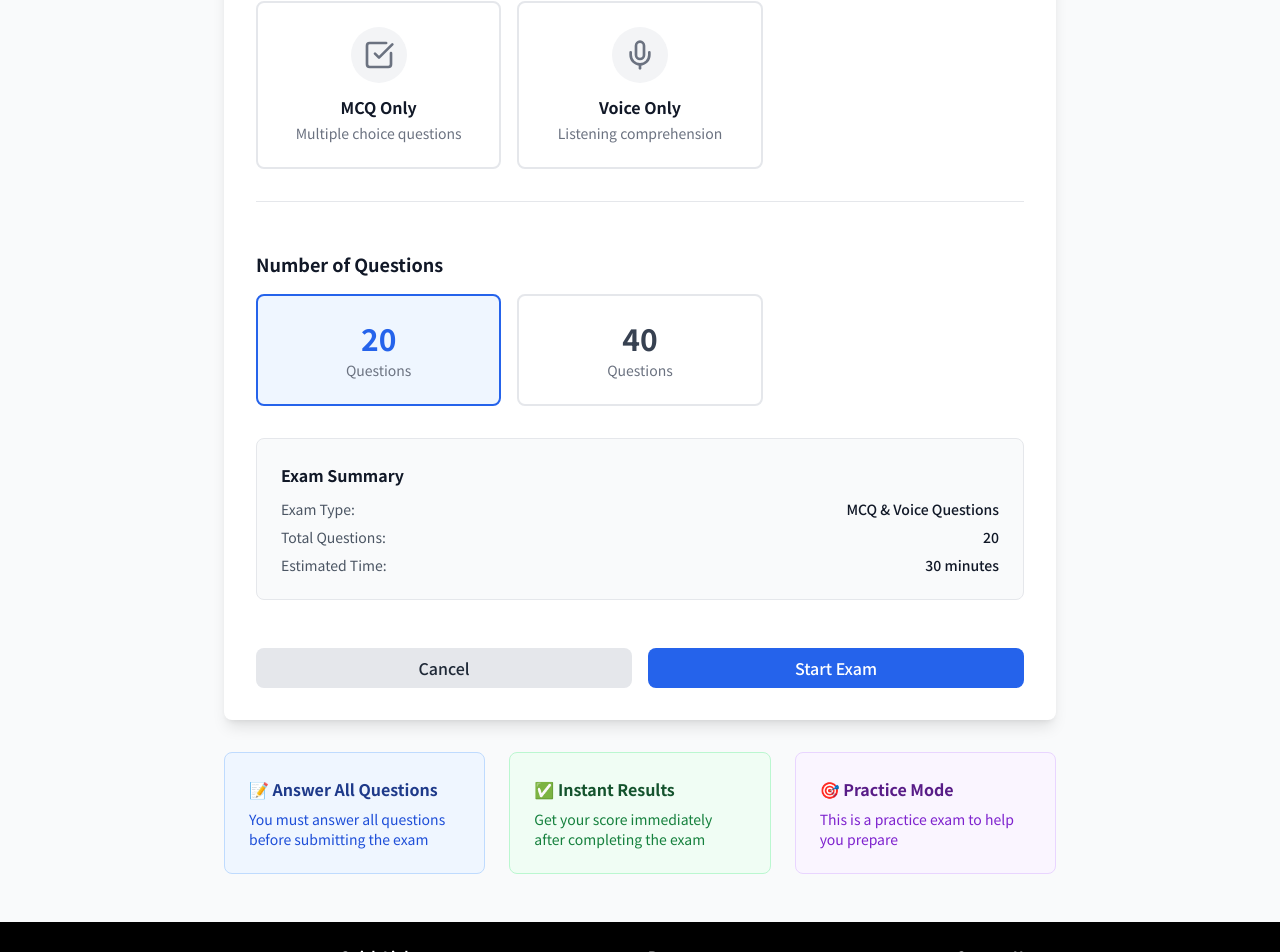
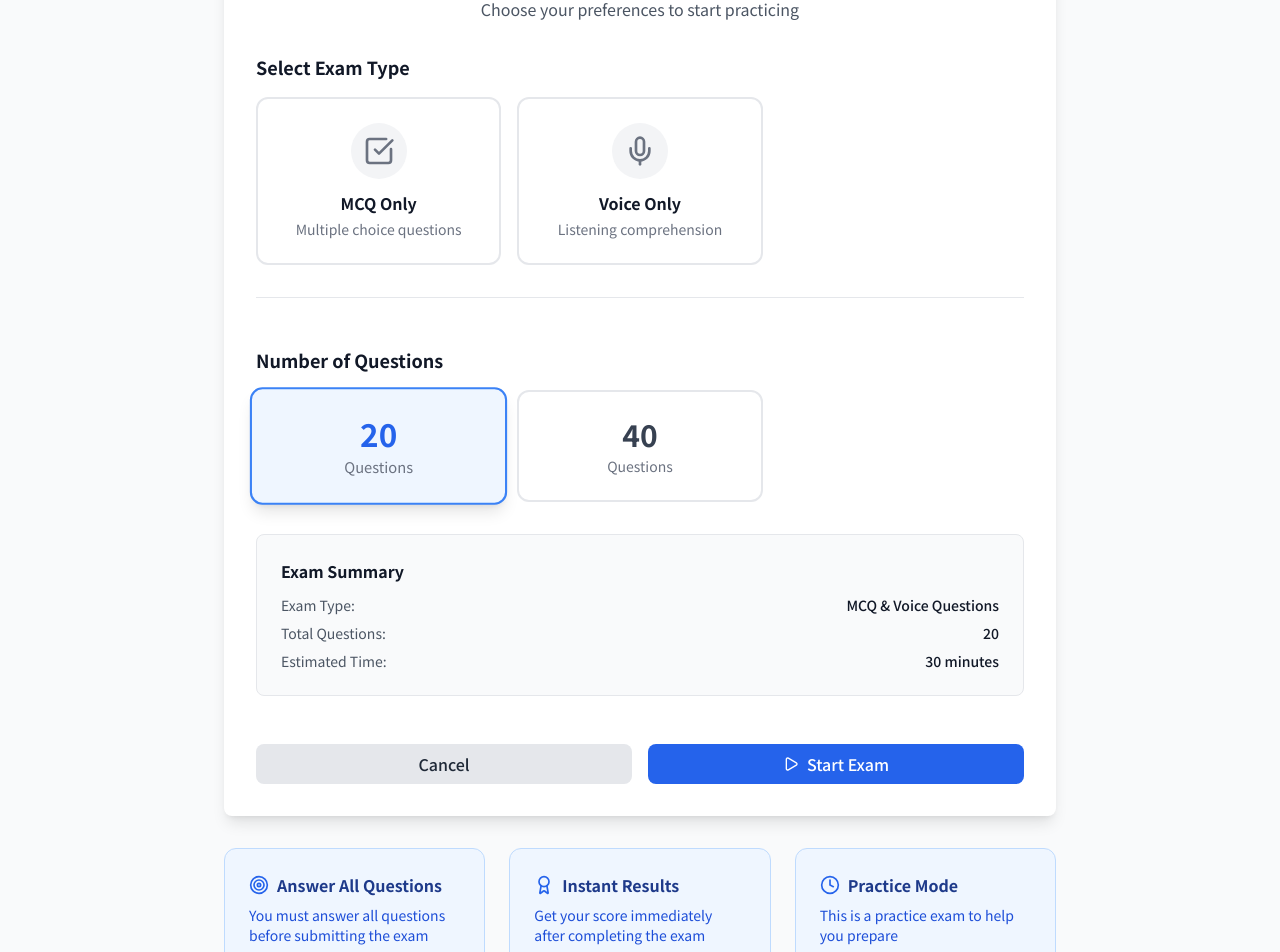
Before and after one commit to RuchiraRTG/Koren_Course_LMS_Frontend, a React (Vite) app in the folder Koren_Lms/: page /mock-exam in a window 1280 px wide. Shown: the part 292-1244 px from the top of the page. Built offline with nearby package versions, Linux system fonts and the light colour scheme.

Commit message:
all update

```diff
--- a/Koren_Lms/src/pages/MockExam.jsx
+++ b/Koren_Lms/src/pages/MockExam.jsx
@@ -1,6 +1,6 @@
 import React, { useState } from 'react';
 import { useNavigate } from 'react-router-dom';
-import { FileQuestion, ArrowLeft, Music, CheckSquare, Mic } from 'lucide-react';
+import { FileQuestion, ArrowLeft, CheckSquare, Mic, Play, Clock, Award, Target } from 'lucide-react';
 import Footer from '../components/Footer';
 import LMSLogo from '../assets/LMSLOGO.png';
 
@@ -58,9 +58,17 @@ const MockExam = () => {
   };
 
   return (
-  <div className="min-h-screen bg-gray-50">
+  <div className="min-h-screen bg-gray-50 relative overflow-hidden">
+      {/* Watermark background */}
+      <div className="absolute inset-0 flex items-center justify-center pointer-events-none select-none opacity-5">
+        <img
+          src={LMSLogo}
+          alt="LMS Watermark"
+          className="object-contain w-[80%] max-w-[900px] sm:w-[70%] lg:w-[50%]"
+        />
+      </div>
       {/* Header */}
-      <header className="bg-white shadow-sm border-b">
+      <header className="bg-white shadow-sm border-b relative z-10">
         <div className="max-w-4xl mx-auto px-4 sm:px-6 lg:px-8">
           <div className="flex items-center h-14 sm:h-16">
             <button
@@ -78,10 +86,13 @@ const MockExam = () => {
       </header>
 
       {/* Main Content */}
-      <main className="max-w-4xl mx-auto px-4 sm:px-6 lg:px-8 py-6 sm:py-8 lg:py-12">
+      <main className="relative z-10 max-w-4xl mx-auto px-4 sm:px-6 lg:px-8 py-6 sm:py-8 lg:py-12">
         <div className="bg-white rounded-lg shadow-lg p-4 sm:p-6 lg:p-8">
           {/* Title Section */}
           <div className="text-center mb-6 sm:mb-8">
+                        <div className="flex justify-center mb-4">
+                          <img src={LMSLogo} alt="LMS Logo" className="h-16 w-16 sm:h-20 sm:w-20 object-contain" />
+                        </div>
             <h2 className="text-xl sm:text-2xl lg:text-3xl font-bold text-gray-900 mb-2 sm:mb-3">
               Configure Your Mock Exam
             </h2>
@@ -101,10 +112,10 @@ const MockExam = () => {
 
 
                 {/* MCQ Only Option */}
-                <label className={`relative flex flex-col items-center p-4 sm:p-6 border-2 rounded-lg cursor-pointer transition-all ${
+                <label className={`relative flex flex-col items-center p-4 sm:p-6 border-2 rounded-xl cursor-pointer transition-all duration-300 transform ${
                   examConfig.examType === 'mcq'
-                    ? 'border-blue-600 bg-blue-50'
-                    : 'border-gray-200 hover:border-blue-300'
+                    ? 'border-blue-500 bg-blue-50 shadow-lg scale-105'
+                    : 'border-gray-200 hover:border-blue-400 hover:bg-blue-50 hover:shadow-md hover:scale-102'
                 }`}>
                   <input
                     type="radio"
@@ -114,11 +125,11 @@ const MockExam = () => {
                     onChange={handleChange}
                     className="sr-only"
                   />
-                  <div className={`mb-2 sm:mb-3 p-2 sm:p-3 rounded-full ${
-                    examConfig.examType === 'mcq' ? 'bg-blue-100' : 'bg-gray-100'
+                  <div className={`mb-2 sm:mb-3 p-2 sm:p-3 rounded-full transition-all duration-300 ${
+                    examConfig.examType === 'mcq' ? 'bg-blue-500 shadow-lg' : 'bg-gray-100 group-hover:bg-blue-100'
                   }`}>
-                    <CheckSquare className={`h-6 w-6 sm:h-8 sm:w-8 ${
-                      examConfig.examType === 'mcq' ? 'text-blue-600' : 'text-gray-500'
+                    <CheckSquare className={`h-6 w-6 sm:h-8 sm:w-8 transition-colors duration-300 ${
+                      examConfig.examType === 'mcq' ? 'text-white' : 'text-gray-500'
                     }`} />
                   </div>
                   <span className="text-sm sm:text-base font-semibold text-gray-900 mb-1">
@@ -128,8 +139,8 @@ const MockExam = () => {
                     Multiple choice questions
                   </span>
                   {examConfig.examType === 'mcq' && (
-                    <div className="absolute top-2 right-2 sm:top-3 sm:right-3">
-                      <div className="bg-blue-600 rounded-full p-1">
+                    <div className="absolute top-2 right-2 sm:top-3 sm:right-3 animate-bounce">
+                      <div className="bg-blue-500 rounded-full p-1 shadow-lg">
                         <CheckSquare className="h-3 w-3 sm:h-4 sm:w-4 text-white" />
                       </div>
                     </div>
@@ -137,10 +148,10 @@ const MockExam = () => {
                 </label>
 
                 {/* Voice Only Option */}
-                <label className={`relative flex flex-col items-center p-4 sm:p-6 border-2 rounded-lg cursor-pointer transition-all ${
+                <label className={`relative flex flex-col items-center p-4 sm:p-6 border-2 rounded-xl cursor-pointer transition-all duration-300 transform ${
                   examConfig.examType === 'voice'
-                    ? 'border-purple-600 bg-purple-50'
-                    : 'border-gray-200 hover:border-purple-300'
+                    ? 'border-blue-500 bg-blue-50 shadow-lg scale-105'
+                    : 'border-gray-200 hover:border-blue-400 hover:bg-blue-50 hover:shadow-md hover:scale-102'
                 }`}>
                   <input
                     type="radio"
@@ -150,11 +161,11 @@ const MockExam = () => {
                     onChange={handleChange}
                     className="sr-only"
                   />
-                  <div className={`mb-2 sm:mb-3 p-2 sm:p-3 rounded-full ${
-                    examConfig.examType === 'voice' ? 'bg-purple-100' : 'bg-gray-100'
+                  <div className={`mb-2 sm:mb-3 p-2 sm:p-3 rounded-full transition-all duration-300 ${
+                    examConfig.examType === 'voice' ? 'bg-blue-500 shadow-lg' : 'bg-gray-100 group-hover:bg-blue-100'
                   }`}>
-                    <Mic className={`h-6 w-6 sm:h-8 sm:w-8 ${
-                      examConfig.examType === 'voice' ? 'text-purple-600' : 'text-gray-500'
+                    <Mic className={`h-6 w-6 sm:h-8 sm:w-8 transition-colors duration-300 ${
+                      examConfig.examType === 'voice' ? 'text-white' : 'text-gray-500'
                     }`} />
                   </div>
                   <span className="text-sm sm:text-base font-semibold text-gray-900 mb-1">
@@ -164,8 +175,8 @@ const MockExam = () => {
                     Listening comprehension
                   </span>
                   {examConfig.examType === 'voice' && (
-                    <div className="absolute top-2 right-2 sm:top-3 sm:right-3">
-                      <div className="bg-purple-600 rounded-full p-1">
+                    <div className="absolute top-2 right-2 sm:top-3 sm:right-3 animate-bounce">
+                      <div className="bg-blue-500 rounded-full p-1 shadow-lg">
                         <CheckSquare className="h-3 w-3 sm:h-4 sm:w-4 text-white" />
                       </div>
                     </div>
@@ -183,10 +194,10 @@ const MockExam = () => {
                 {['20', '40'].map((num) => (
                   <label
                     key={num}
-                    className={`flex items-center justify-center p-4 sm:p-6 border-2 rounded-lg cursor-pointer transition-all ${
+                    className={`flex items-center justify-center p-4 sm:p-6 border-2 rounded-xl cursor-pointer transition-all duration-300 transform ${
                       examConfig.numberOfQuestions === num
-                        ? 'border-primary-600 bg-primary-50'
-                        : 'border-gray-200 hover:border-primary-300'
+                        ? 'border-blue-500 bg-blue-50 shadow-lg scale-105'
+                        : 'border-gray-200 hover:border-blue-400 hover:bg-blue-50 hover:shadow-md hover:scale-105'
                     }`}
                   >
                     <input
@@ -198,9 +209,9 @@ const MockExam = () => {
                       className="sr-only"
                     />
                     <div className="text-center">
-                      <div className={`text-2xl sm:text-3xl font-bold mb-1 ${
+                      <div className={`text-2xl sm:text-3xl font-bold mb-1 transition-colors duration-300 ${
                         examConfig.numberOfQuestions === num
-                          ? 'text-primary-600'
+                          ? 'text-blue-600'
                           : 'text-gray-700'
                       }`}>
                         {num}
@@ -254,10 +265,17 @@ const MockExam = () => {
               </button>
               <button
                 onClick={handleStartExam}
-                className={`flex-1 btn-primary text-sm sm:text-base ${loading ? 'opacity-75 cursor-wait' : ''}`}
+                className={`flex-1 btn-primary text-sm sm:text-base flex items-center justify-center gap-2 transition-all duration-300 hover:shadow-lg hover:scale-105 ${loading ? 'opacity-75 cursor-wait' : ''}`}
                 disabled={loading}
               >
-                {loading ? 'Starting…' : 'Start Exam'}
+                {loading ? (
+                  'Starting…'
+                ) : (
+                  <>
+                    <Play className="h-4 w-4" />
+                    Start Exam
+                  </>
+                )}
               </button>
             </div>
           </div>
@@ -265,21 +283,30 @@ const MockExam = () => {
 
         {/* Info Cards */}
         <div className="mt-6 sm:mt-8 grid grid-cols-1 sm:grid-cols-3 gap-4 sm:gap-6">
-          <div className="bg-blue-50 rounded-lg p-4 sm:p-6 border border-blue-200">
-            <h4 className="font-semibold text-blue-900 mb-2 text-sm sm:text-base">📝 Answer All Questions</h4>
+          <div className="bg-blue-50 rounded-xl p-4 sm:p-6 border border-blue-200 hover:bg-blue-100 hover:shadow-lg transition-all duration-300 transform hover:scale-105">
+            <div className="flex items-center gap-2 mb-2">
+              <Target className="h-5 w-5 text-blue-600" />
+              <h4 className="font-semibold text-blue-900 text-sm sm:text-base">Answer All Questions</h4>
+            </div>
             <p className="text-xs sm:text-sm text-blue-700">
               You must answer all questions before submitting the exam
             </p>
           </div>
-          <div className="bg-green-50 rounded-lg p-4 sm:p-6 border border-green-200">
-            <h4 className="font-semibold text-green-900 mb-2 text-sm sm:text-base">✅ Instant Results</h4>
-            <p className="text-xs sm:text-sm text-green-700">
+          <div className="bg-blue-50 rounded-xl p-4 sm:p-6 border border-blue-200 hover:bg-blue-100 hover:shadow-lg transition-all duration-300 transform hover:scale-105">
+            <div className="flex items-center gap-2 mb-2">
+              <Award className="h-5 w-5 text-blue-600" />
+              <h4 className="font-semibold text-blue-900 text-sm sm:text-base">Instant Results</h4>
+            </div>
+            <p className="text-xs sm:text-sm text-blue-700">
               Get your score immediately after completing the exam
             </p>
           </div>
-          <div className="bg-purple-50 rounded-lg p-4 sm:p-6 border border-purple-200">
-            <h4 className="font-semibold text-purple-900 mb-2 text-sm sm:text-base">🎯 Practice Mode</h4>
-            <p className="text-xs sm:text-sm text-purple-700">
+          <div className="bg-blue-50 rounded-xl p-4 sm:p-6 border border-blue-200 hover:bg-blue-100 hover:shadow-lg transition-all duration-300 transform hover:scale-105">
+            <div className="flex items-center gap-2 mb-2">
+              <Clock className="h-5 w-5 text-blue-600" />
+              <h4 className="font-semibold text-blue-900 text-sm sm:text-base">Practice Mode</h4>
+            </div>
+            <p className="text-xs sm:text-sm text-blue-700">
               This is a practice exam to help you prepare
             </p>
           </div>
```
Also changed, not shown: Koren_Lms/src/pages/TakeExam.jsx (+41 -3 lines), Koren_Lms/src/assets/exam.png (added).
